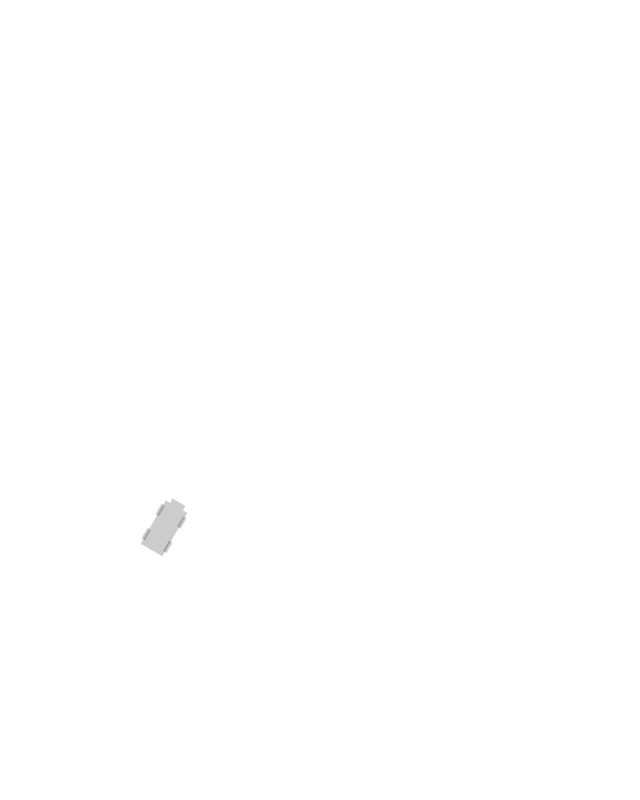
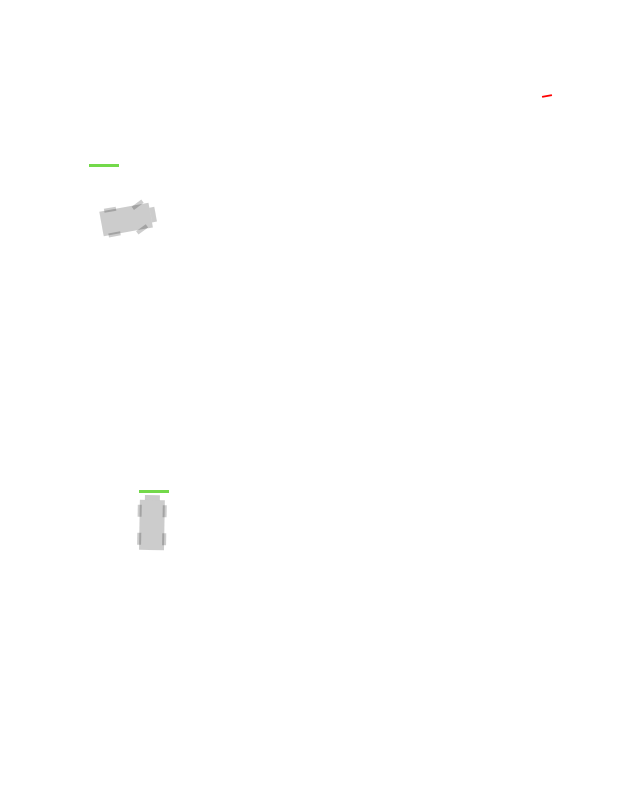
Before and after one commit to bluecipherz/thunderstruck, a React (Create React App) app: page / in a window 1280 px wide. Shown: the top 800 px of the page, without its empty margins (361-1001 px from the left). Built offline with nearby package versions, Linux system fonts and the light colour scheme.

Commit message:
hit test

```diff
--- a/src/GameScreen/Car/Car.css
+++ b/src/GameScreen/Car/Car.css
@@ -55,7 +55,7 @@ fullBox {
   width: 100%;
   height: 100%; }
 
-box, waveEffect, inButton, .in-spinner, .Car:after, .Car, .Car .wheel, .Missile {
+box, waveEffect, inButton, .in-spinner, .CarOuter, .CarOuter .carHealth, .CarOuter .carHealth .ch-bar, .CarOuter .Car:after, .CarOuter .Car, .CarOuter .Car .wheel, .Missile {
   position: relative;
   display: block;
   float: left;
@@ -388,7 +388,22 @@ whiteGrad2 {
   filter: progid:DXImageTransform.Microsoft.gradient( startColorstr='#FCFCFC', endColorstr='#F7F7F7',GradientType=0 );
   /* ie6-9 */ }
 
-.Car:after {
+.CarOuter {
+  width: 25px;
+  height: 50px;
+  position: absolute; }
+  .CarOuter .carHealth {
+    position: absolute;
+    top: -10px;
+    left: 0;
+    width: 30px;
+    height: 3px;
+    background: rgba(0, 0, 0, 0.1); }
+    .CarOuter .carHealth .ch-bar {
+      height: 100%;
+      width: 0;
+      background: #73d94a; }
+  .CarOuter .Car:after {
     content: '';
     position: absolute;
     top: -5px;
@@ -396,31 +411,30 @@ whiteGrad2 {
     right: 5px;
     height: 5px;
     background: rgba(0, 0, 0, 0.2); }
-
-.Car {
+  .CarOuter .Car {
     width: 25px;
     height: 50px;
     background: rgba(0, 0, 0, 0.2);
     position: absolute;
-  top: 100px;
-  left: 100px;
+    top: 0px;
+    left: 0px;
     transform-origin: bottom;
     z-index: 100; }
-  .Car .wheel {
+    .CarOuter .Car .wheel {
       width: 4px;
       height: 12px;
       background: rgba(0, 0, 0, 0.2);
       position: absolute; }
-  .Car .wheel1 {
+    .CarOuter .Car .wheel1 {
       top: 5px;
       left: -2px; }
-  .Car .wheel2 {
+    .CarOuter .Car .wheel2 {
       top: 5px;
       right: -2px; }
-  .Car .wheel3 {
+    .CarOuter .Car .wheel3 {
       bottom: 5px;
       left: -2px; }
-  .Car .wheel4 {
+    .CarOuter .Car .wheel4 {
       bottom: 5px;
       right: -2px; }
 
--- a/src/GameScreen/Car/Car.js
+++ b/src/GameScreen/Car/Car.js
@@ -25,7 +25,8 @@ class Car extends Component{
             w1:{r:0},
             w2:{r:0},
             pos:{x:props.x || 500,y: props.y || 500},
-            angle:30
+            angle:props.angle || 1,
+            health:100,
         };
         let missiles = {};
         let playgroundID = '#playground';
@@ -84,11 +85,11 @@ class Car extends Component{
         const fireMissile = () => {
             if(!missileTimer){
                 missileTimer = true;
-                let m = new Missile(state, playgroundID, props.getCars);
+                let m = new Missile(state, playgroundID, props.getCars, this.id);
                 missiles[m.id] = m;
                 setTimeout(()=>{
                     missileTimer = false;
-                }, 1000)
+                }, 500)
             }
         };
 
@@ -182,12 +183,12 @@ class Car extends Component{
 
                     $(this.refs.w1).css({transform:'rotate('+state.w1.r+'deg)'});
                     $(this.refs.w2).css({transform:'rotate('+state.w2.r+'deg)'});
-
                     $(this.refs.car).css({
                         left:state.pos.x,
                         top:state.pos.y,
-                        transform:'rotate('+state.angle+'deg)'
                     });
+                    $(this.refs.car).find(".Car").css({transform:'rotate('+state.angle+'deg)'});
+                    $(this.refs.health).css({width:state.health+'%'});
 
                 }
                 updateMissiles();
@@ -200,16 +201,12 @@ class Car extends Component{
 
             if(tempState.w1.r !== state.w1.r || tempState.w2.r !== state.w2.r ||
                 tempState.pos.x !== state.pos.x || tempState.pos.y !== state.pos.y ||
-                tempState.angle !== state.angle)
+                tempState.angle !== state.angle || tempState.health !== state.health)
                 return true;
 
         };
 
         init();
-
-        this.getState = () => {
-            return state;
-        }
 
         this.getPosition = () => {
             return {
@@ -218,6 +215,10 @@ class Car extends Component{
                 r:state.pos.x+carW,
                 b:state.pos.y+carH,
             }
+        };
+
+        this.hit = () => {
+          state.health -= 30;
         }
 
     }
@@ -225,11 +226,16 @@ class Car extends Component{
 
     render(){
         return(
-            <div className="Car" ref="car">
-                <div className="wheel wheel1" ref="w1"></div>
-                <div className="wheel wheel2" ref="w2"></div>
-                <div className="wheel wheel3"></div>
-                <div className="wheel wheel4"></div>
+            <div className="CarOuter" ref="car">
+                <div className="carHealth">
+                    <div className="ch-bar" ref="health"></div>
+                </div>
+                <div className="Car">
+                    <div className="wheel wheel1" ref="w1"></div>
+                    <div className="wheel wheel2" ref="w2"></div>
+                    <div className="wheel wheel3"></div>
+                    <div className="wheel wheel4"></div>
+                </div>
             </div>
         )
     }
--- a/src/GameScreen/Car/Car.scss
+++ b/src/GameScreen/Car/Car.scss
@@ -1,5 +1,25 @@
 @import "../../SCSSMixins/scss.mixin";
 
+.CarOuter {
+  @extend box;
+  width: 25px;
+  height: 50px;
+  position: absolute;
+  .carHealth{
+    @extend box;
+    position: absolute;
+    top:-10px;
+    left: 0;
+    width: 30px;
+    height: 3px;
+    background: rgba(0,0,0,0.1);
+    .ch-bar{
+      @extend box;
+      height: 100%;
+      width: 0;
+      background: #73d94a;
+    }
+  }
   .Car:after{
     @extend box;
     content: '';
@@ -10,29 +30,41 @@
     height: 5px;
     background: rgba(0,0,0,0.2);
   }
-.Car{
+  .Car {
     @extend box;
     width: 25px;
     height: 50px;
-  background: rgba(0,0,0,0.2);
+    background: rgba(0, 0, 0, 0.2);
     position: absolute;
-  top:100px;
-  left: 100px;
+    top: 0px;
+    left: 0px;
     transform-origin: bottom;
-  .wheel{
+    .wheel {
       @extend box;
       width: 4px;
       height: 12px;
-    background: rgba(0,0,0,0.2);
+      background: rgba(0, 0, 0, 0.2);
       position: absolute;
     }
-  .wheel1{top:5px; left:-2px}
-  .wheel2{top:5px; right:-2px}
-  .wheel3{bottom:5px; left:-2px}
-  .wheel4{bottom:5px; right:-2px}
+    .wheel1 {
+      top: 5px;
+      left: -2px
+    }
+    .wheel2 {
+      top: 5px;
+      right: -2px
+    }
+    .wheel3 {
+      bottom: 5px;
+      left: -2px
+    }
+    .wheel4 {
+      bottom: 5px;
+      right: -2px
+    }
     z-index: 100;
   }
-
+}
 .Missile{
   @extend box;
   width: 2px;
--- a/src/GameScreen/Car/Missile.js
+++ b/src/GameScreen/Car/Missile.js
@@ -4,7 +4,7 @@
 import $ from 'jquery';
 import _ from 'lodash';
 
-const Missile = function (carState, playgroundID, getCars) {
+const Missile = function (carState, playgroundID, getCars, carId) {
     let m = this;
     m.id = Math.random()+"_m";
 
@@ -34,7 +34,11 @@ const Missile = function (carState, playgroundID, getCars) {
         if(getCars){
             cars = getCars();
             for(let idx in cars){
+                if(cars[idx].id === carId)
+                    continue;
+
                 if(inside(state.pos, cars[idx].getPosition())){
+                    cars[idx].hit();
                     return true;
                 }
             }
--- a/src/GameScreen/PlayGround/PlayGround.js
+++ b/src/GameScreen/PlayGround/PlayGround.js
@@ -43,7 +43,7 @@ class PlayGround extends Component{
                 for(let idx in bots){
                     let keyId = parseInt(Math.random() * 5, 10);
                     for(let jdx in keys){
-                        if(parseInt(jdx) === keyId){
+                        if(parseInt(jdx, 10) === keyId){
                             controller(bots[idx], true, keys[jdx]);
                             setTimeout(()=>{
                                 controller(bots[idx], false, keys[jdx]);
@@ -51,7 +51,7 @@ class PlayGround extends Component{
                         }
                     }
                 }
-            },100);
+            },500);
         };
 
         const init = () => {
@@ -119,8 +119,8 @@ class PlayGround extends Component{
     render(){
         return(
             <div className="PlayGround" id="playground">
-                <Car sync={this.playerSync} getCars={this.getCars}/>
-                <Car sync={this.botSync} reg={this.regCar}/>
+                <Car sync={this.playerSync} getCars={this.getCars} reg={this.regCar}/>
+                <Car sync={this.botSync} getCars={this.getCars}  reg={this.regCar} x={500} y={200} angle={180}/>
             </div>
         )
     }
```
Also changed, not shown: 1 other file (tests, documents, lock files or other folders). Lines whose indentation alone changed are shown as unchanged.
